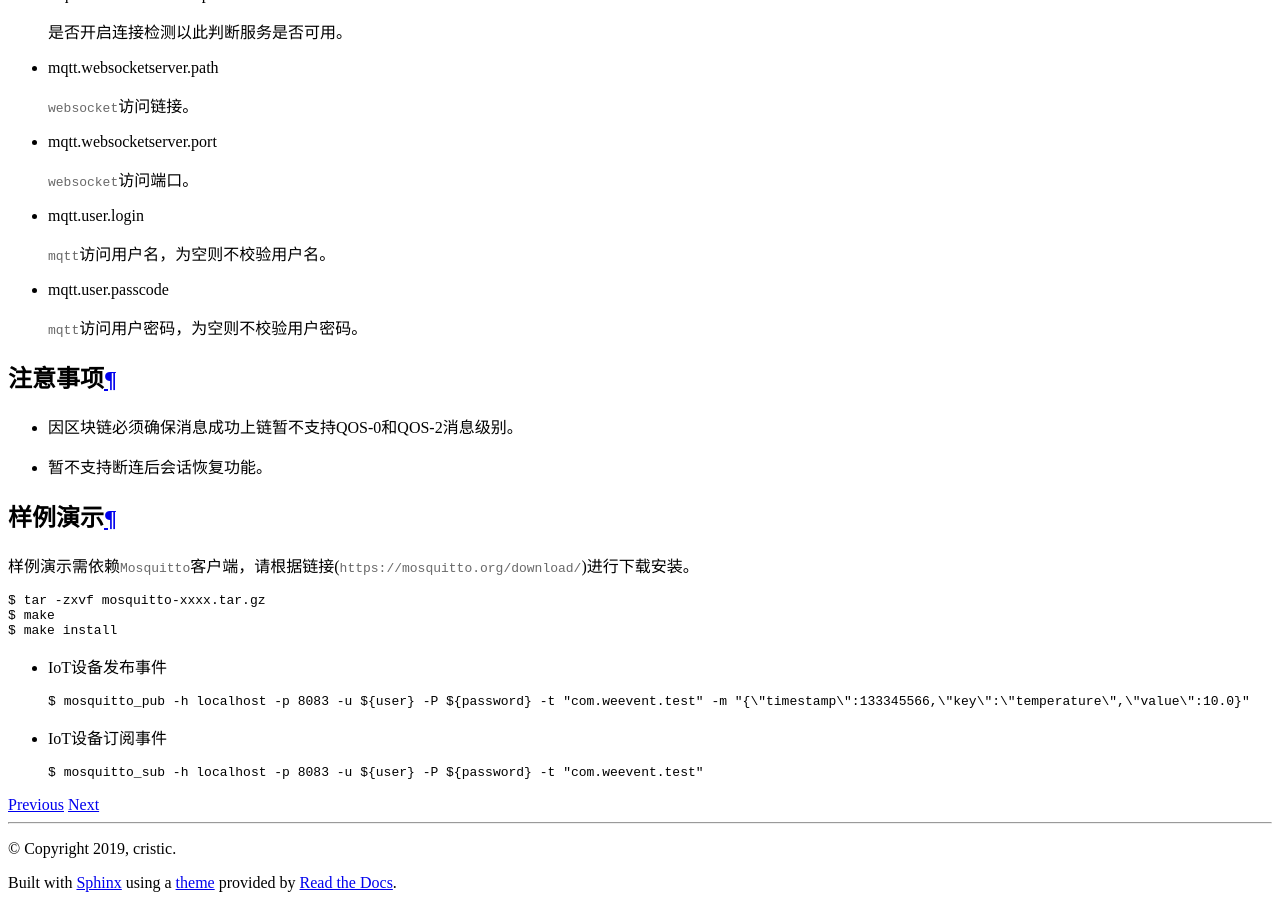
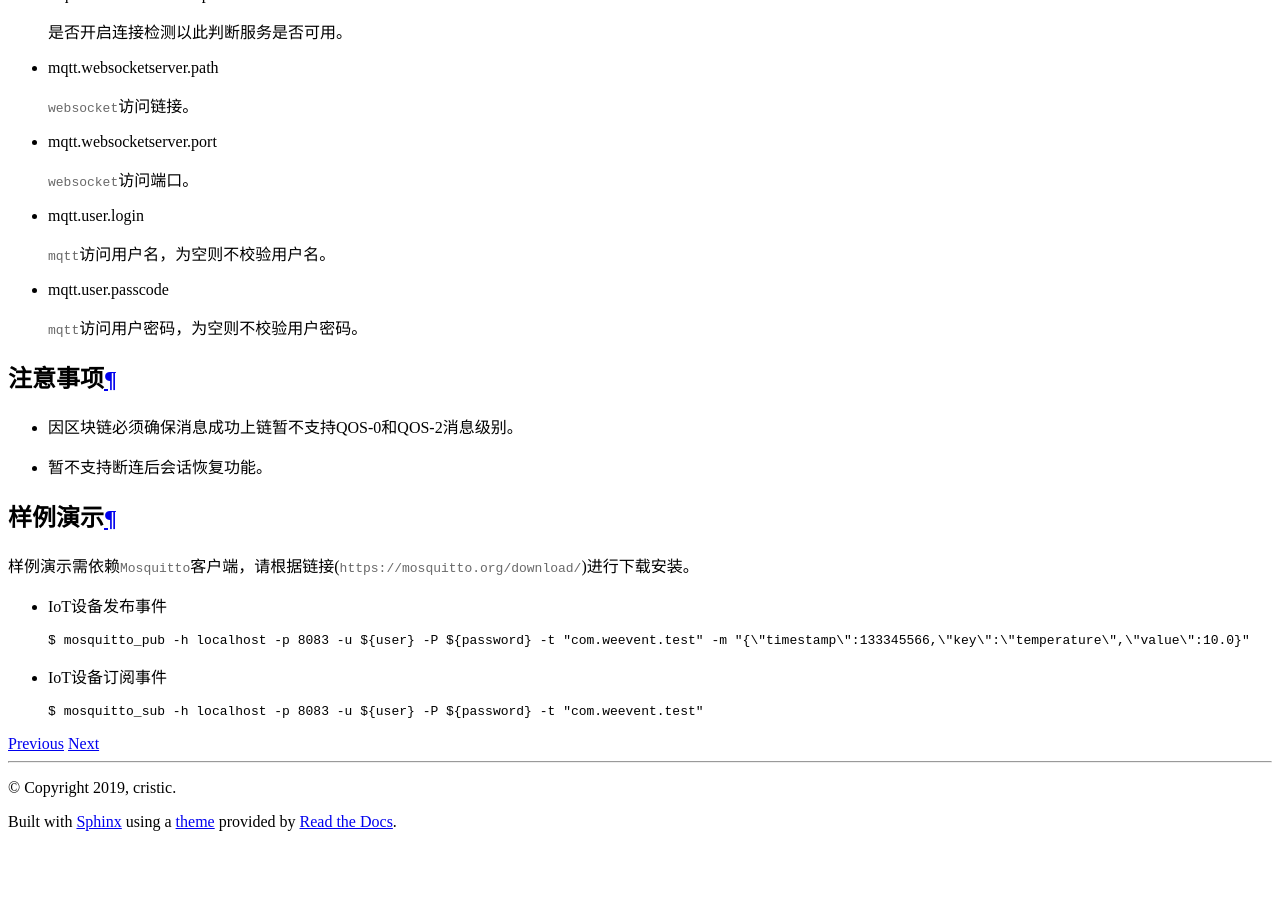
Before and after one commit to WeBankBlockchain/WeEvent-docs, a Sphinx documentation site: the page built from docs/protocal/mqtt.md, in a window 1280 px wide and 900 px high, scrolled down 1248 px. Built offline with Sphinx 7.4.7 and the Read the Docs theme 2.0.0, drawn with Linux system fonts in a browser that asks for light colours; after the commit the page ends 2087 px from its top, so only the background shows below that.

Commit message:
update mqtt.md

````diff
--- a/docs/protocal/mqtt.md
+++ b/docs/protocal/mqtt.md
@@ -61,12 +61,6 @@ mqtt.user.passcode=
 
 样例演示需依赖`Mosquitto`客户端，请根据链接(`https://mosquitto.org/download/`)进行下载安装。
 
-```shell
-$ tar -zxvf mosquitto-xxxx.tar.gz
-$ make
-$ make install
-```
-
 - IoT设备发布事件
 
   ```shell
````
